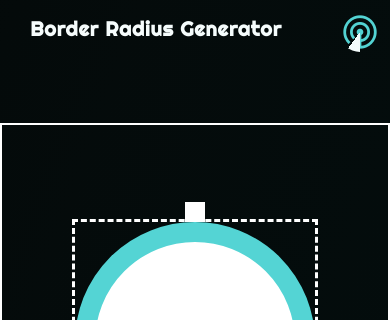
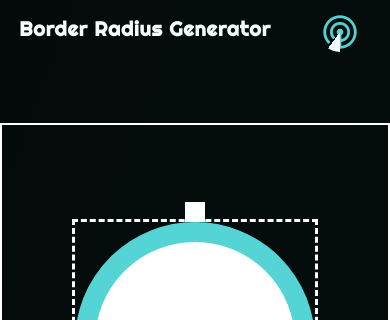
Before and after one commit to AnasElkalla/border-radius-generator, a plain HTML site: page index.html in a window 390 px wide. Shown: the top 320 px of the page. Drawn offline with nearby package versions, Linux system fonts and the light colour scheme.

Commit message:
Update style.css

```diff
--- a/style.css
+++ b/style.css
@@ -259,11 +259,7 @@ h1 {
   color: var(--bluish);
   animation: rotate 2s linear infinite;
 }
-@media (max-width:767px){
-  .material-symbols-outlined{
-  margin:30px 10px
-  }
-}
+
 .material-symbols-outlined::before {
   content: "";
   width: 100%;
```
